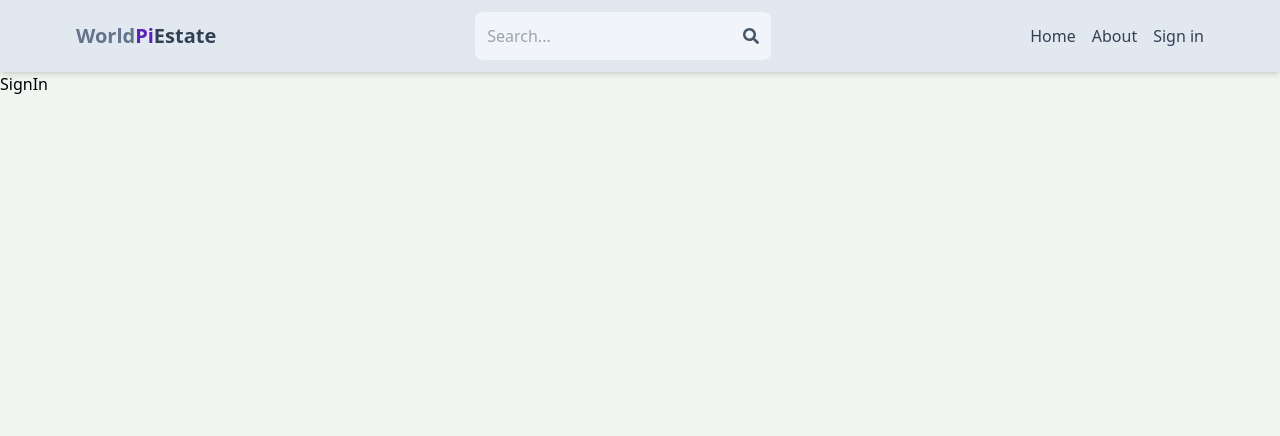
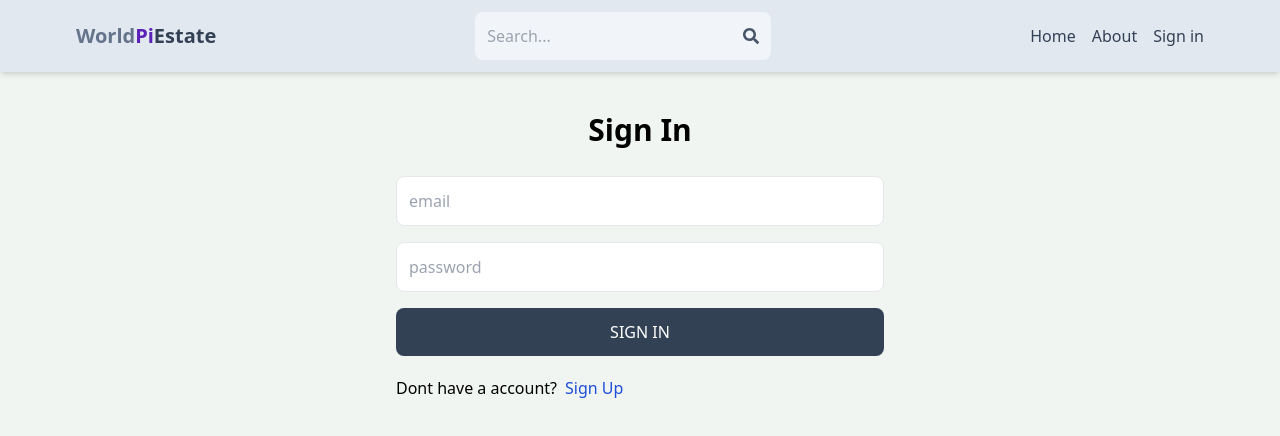
Before and after one commit to devSAK/World-Pi-Estate, a React (Vite) app in the folder frontend/: page /sign-in in a window 1280 px wide. Shown: the top 436 px of the page. Built offline with nearby package versions, Linux system fonts and the light colour scheme.

Commit message:
Complete SignIn Page Functionality

```diff
--- a/frontend/src/pages/SignIn.tsx
+++ b/frontend/src/pages/SignIn.tsx
@@ -1,5 +1,75 @@
-import React from "react";
+import { useState } from "react";
+import { Link, useNavigate } from "react-router-dom";
 
 export default function SignIn() {
-  return <div>SignIn</div>;
+  const [formData, setFormData] = useState({});
+  const [error, setError] = useState(null);
+  const [loading, setLoading] = useState(false);
+  const navigate = useNavigate();
+  const handleChange = (e: any) => {
+    setFormData({
+      ...formData,
+      [e.target.id]: e.target.value,
+    });
+  };
+  const handleSubmit = async (e: any) => {
+    e.preventDefault();
+    try {
+      setLoading(true);
+      const res = await fetch("/backend/auth/signin", {
+        method: "POST",
+        headers: {
+          "Content-Type": "application/json",
+        },
+        body: JSON.stringify(formData),
+      });
+      const data = await res.json();
+      if (data.success === false) {
+        setLoading(false);
+        setError(data.message);
+        return;
+      }
+      setLoading(false);
+      setError(null);
+      navigate("/");
+    } catch (error: any) {
+      setLoading(false);
+      setError(error.message);
+    }
+  };
+
+  return (
+    <div className="p-3 max-w-lg mx-auto">
+      <h1 className="text-3xl text-center font-semibold my-7">Sign In</h1>
+      <form onSubmit={handleSubmit} className="flex flex-col gap-4">
+        <input
+          type="email"
+          placeholder="email"
+          className="border p-3 rounded-lg"
+          id="email"
+          onChange={handleChange}
+        />
+        <input
+          type="password"
+          placeholder="password"
+          className="border p-3 rounded-lg"
+          id="password"
+          onChange={handleChange}
+        />
+        <button
+          disabled={loading}
+          className="bg-slate-700 text-white p-3 rounded-lg uppercase hover:opacity-95 disabled:opacity-80"
+        >
+          {loading ? "Loading..." : "Sign In"}
+        </button>
+      </form>
+      <div className="flex gap-2 mt-5">
+        <p>Dont have a account?</p>
+        <Link to={"/sign-up"}>
+          <span className="text-blue-700">Sign Up</span>
+        </Link>
+      </div>
+      {error && <p className="text-red-500 mt-5">{error}</p>}
+    </div>
+  );
 }
```
Also changed, not shown: 1 other file (tests, documents, lock files or other folders).
